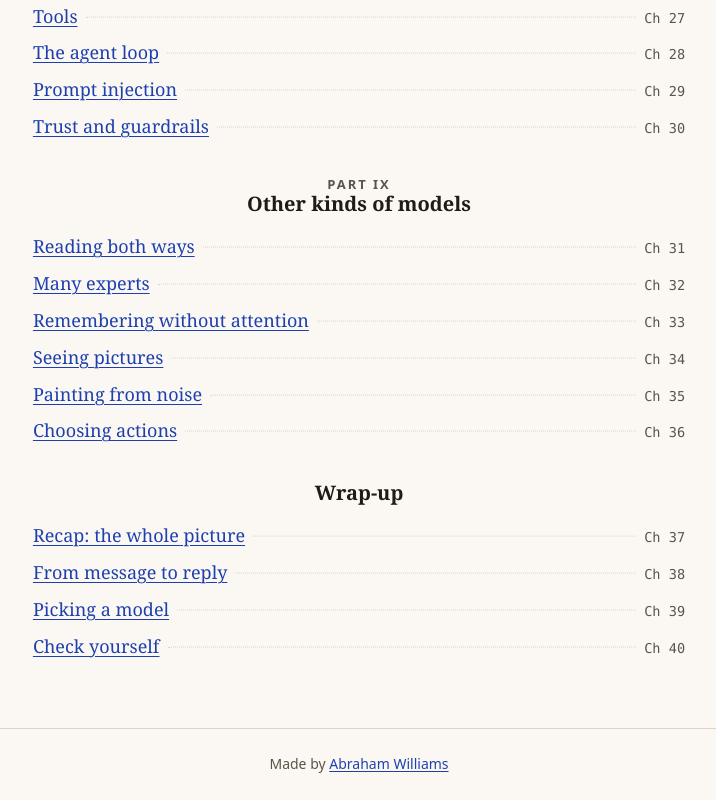
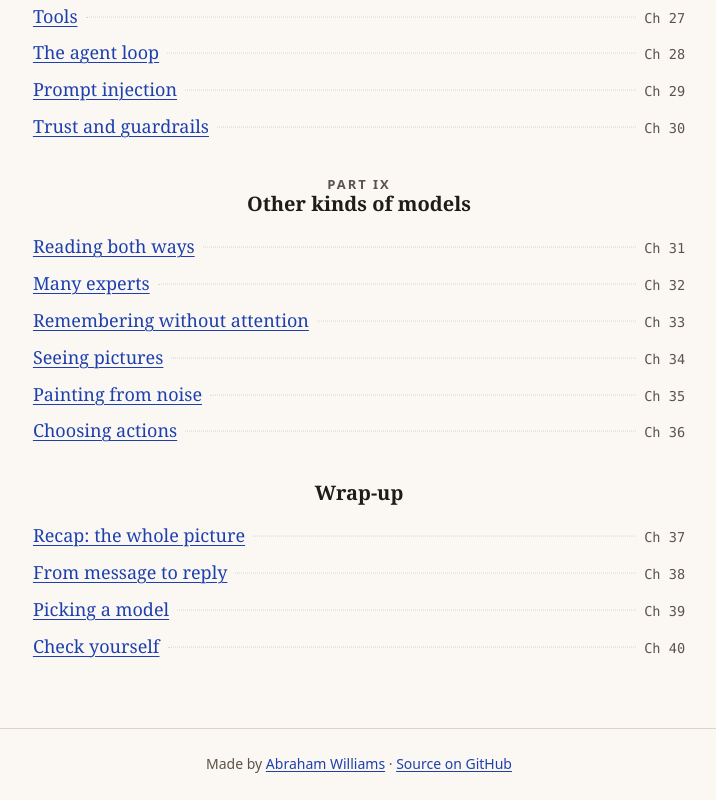
Before and after one commit to abraham/llm-kitchen, a SvelteKit app: page / in a window 1280 px wide. Shown: the part 2015-2815 px from the top of the page, without its empty margins (281-997 px from the left). Built offline with nearby package versions, Linux system fonts and the light colour scheme.

Commit message:
add source link

```diff
--- a/src/routes/+layout.svelte
+++ b/src/routes/+layout.svelte
@@ -4,6 +4,7 @@
 	import favicon from '#lib/assets/favicon.svg';
 	import AppBar from '#lib/components/page/AppBar.svelte';
 	import { LEVEL_CHOICE } from '#lib/chapters/config.ts';
+	import { REPO_URL } from '#lib/site.ts';
 	import type { LayoutProps } from './$types';
 
 	let { children }: LayoutProps = $props();
@@ -39,6 +40,9 @@
 {@render children()}
 <footer class="site-footer">
 	Made by <a href="https://abrah.am/" rel="noopener noreferrer" target="_blank">Abraham Williams</a>
+	·
+	<!-- eslint-disable-next-line svelte/no-navigation-without-resolve -->
+	<a href={REPO_URL} rel="noopener noreferrer" target="_blank">Source on GitHub</a>
 </footer>
 
 <style>
```
Also changed, not shown: 2 other files (tests, documents, lock files or other folders).
